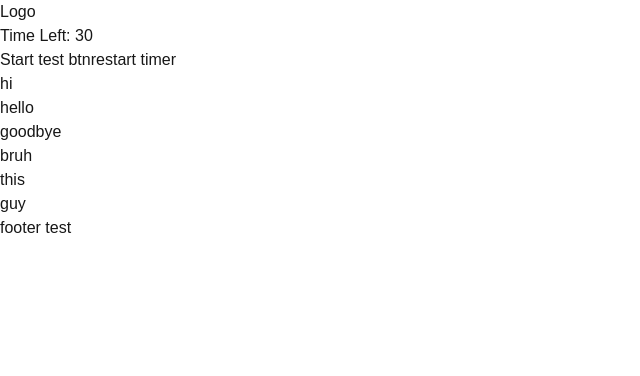
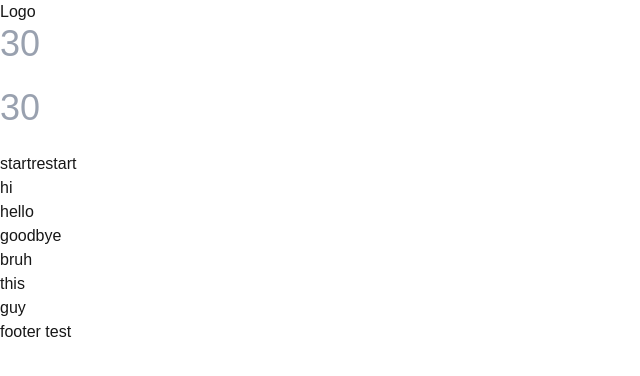
Before and after one commit to stanl3yl33/lee-type, a Next.js app: page / in a window 1280 px wide. Shown: the top 376 px of the page, without its empty margins (0-640 px from the left). Built offline with nearby package versions, Linux system fonts and the light colour scheme.

Commit message:
feat: make Timer component pro-driven with isRunning, onFinish, and resetSignal

```diff
--- a/src/components/Timer.tsx
+++ b/src/components/Timer.tsx
@@ -1,64 +1,63 @@
 "use client";
 
-import React, { useEffect, useState } from "react";
+import { useEffect, useState } from "react";
 import useTypingSettingsStore from "@/store/useTypingSettingsStore";
-// import useThemeStore from "@/store/useThemeStore";
 
-export function Timer() {
-  // let countDown = useTypingSettingsStore((state) => state.)
-  // const [timer, setTimer] = useState<number>(
-  //   useTypingSettingsStore((state) => state.timeMode.preset)
-  // );
+type TimerProps = {
+  /**
+   * bool that decides if timer should be running or not. True on first keystroke
+   */
+  isRunning: boolean;
+  /** callback fn called when countdown reaches zero. Logic from TypingTest component */
+  onFinish: () => void;
+  /** Bool that toggles to reset the timer */
+  resetSignal: boolean;
+};
 
+/**
+ * Displays the countdown and calls onFinish callback when the time runs out.
+ * start and stop logic driven by TypingTest component
+ */
+export function Timer({ isRunning, onFinish, resetSignal }: TimerProps) {
   const presetTime = useTypingSettingsStore((state) => state.timeMode.preset);
   const customTime = useTypingSettingsStore(
-    (state) => state.timeMode.customDuration
+    (state) => state.timeMode.customDuration,
   );
 
-  // time used for the useState
-  const time = presetTime === "custom" ? customTime : presetTime;
+  const totalTime = presetTime === "custom" ? customTime : presetTime;
 
-  const [countDown, setCountDown] = useState<number>(time);
-  const [startTimer, setStartTimer] = useState<boolean>(false);
+  const [countDown, setCountDown] = useState<number>(totalTime);
 
+  // resets the countdown
   useEffect(() => {
-    // setInterval(setTimer((prevTime) => prevTime - 1));
+    setCountDown(totalTime);
+  }, [resetSignal, totalTime]);
 
-    // decrements the time every sec pass:
-    // stops at 0
+  // countdown starts only when isRunning is true
+  useEffect(() => {
+    if (!isRunning) return;
 
-    if (startTimer === true) {
     const id = setInterval(() => {
-        setCountDown((prevTime) => {
-          if (prevTime <= 1) {
-            clearInterval(id); // stops timer
+      setCountDown((prev) => {
+        if (prev <= 1) {
+          clearInterval(id);
           return 0;
         }
-          return prevTime - 1;
+        return prev - 1;
       });
     }, 1000);
 
-      // clean up funciton for the timer.
-      // mostly used if user navigates to other page which cleans up timer
+    // cleanup fn - clears interval when isRunning chagnnes or component unmounts
     return () => clearInterval(id);
+  }, [isRunning]);
+
+  useEffect(() => {
+    if (countDown === 0 && isRunning) {
+      onFinish();
     }
-  }, [startTimer]);
+  }, [countDown, isRunning, onFinish]);
 
   return (
-    <div>
-      {/* placeholder for now */}
-      {countDown > 0 ? <p>Time Left: {countDown}</p> : <p>Times up!</p>}
-      <button onClick={() => setStartTimer(true)}>Start test btn</button>
-
-      {/* remove reset button. only used for testing purposes */}
-      <button
-        onClick={() => {
-          setStartTimer(false);
-          setCountDown(time);
-        }}
-      >
-        restart timer
-      </button>
-    </div>
+    <div className="text-4xl font-medium text-gray-400 mb-6">{countDown}</div>
   );
 }
--- a/src/components/typing/TypingTest.tsx
+++ b/src/components/typing/TypingTest.tsx
@@ -1,7 +1,7 @@
 "use client";
 
-import React, { useReducer, useEffect, useState } from "react";
-
+import { useEffect, useState, useCallback } from "react";
+import { Timer } from "../Timer";
 // type ComponentNameProps = {};
 
 // export function TypingTest(props: ComponentNameProps) {
@@ -16,6 +16,22 @@ export function TypingTest() {
 
   // boundary in which the user can backspace. Should be set on the most newest correctly spelt word
   const [indexBoundary, setIndexBoundary] = useState<number>(0);
+
+  // timer control - temporary until full rewrite
+  const [isRunning, setIsRunning] = useState<boolean>(false);
+  const [isFinished, setIsFinished] = useState<boolean>(false);
+  const [resetSignal, setResetSignal] = useState<boolean>(false);
+
+  const handleFinish = useCallback(() => {
+    setIsFinished(true);
+    setIsRunning(false);
+  }, []);
+
+  const handleRestart = useCallback(() => {
+    setIsFinished(false);
+    setIsRunning(false);
+    setResetSignal((prev) => !prev);
+  }, []);
 
   // goals below:
   /**
@@ -164,6 +180,19 @@ export function TypingTest() {
 
   return (
     <div>
+      <Timer
+        isRunning={isRunning}
+        onFinish={handleFinish}
+        resetSignal={resetSignal}
+      />
+
+      {isFinished && <p className="text-white">Times up!</p>}
+
+      {/* temporary test buttons - removed in full rewrite */}
+      <button onClick={() => setIsRunning(true)}>start</button>
+      <button onClick={handleRestart}>restart</button>
+
+      {/* existing word list - untouched */}
       {wordList.map((item, index) => (
         <p key={index}>{item}</p>
       ))}
```
Lines whose indentation alone changed are shown as unchanged.
